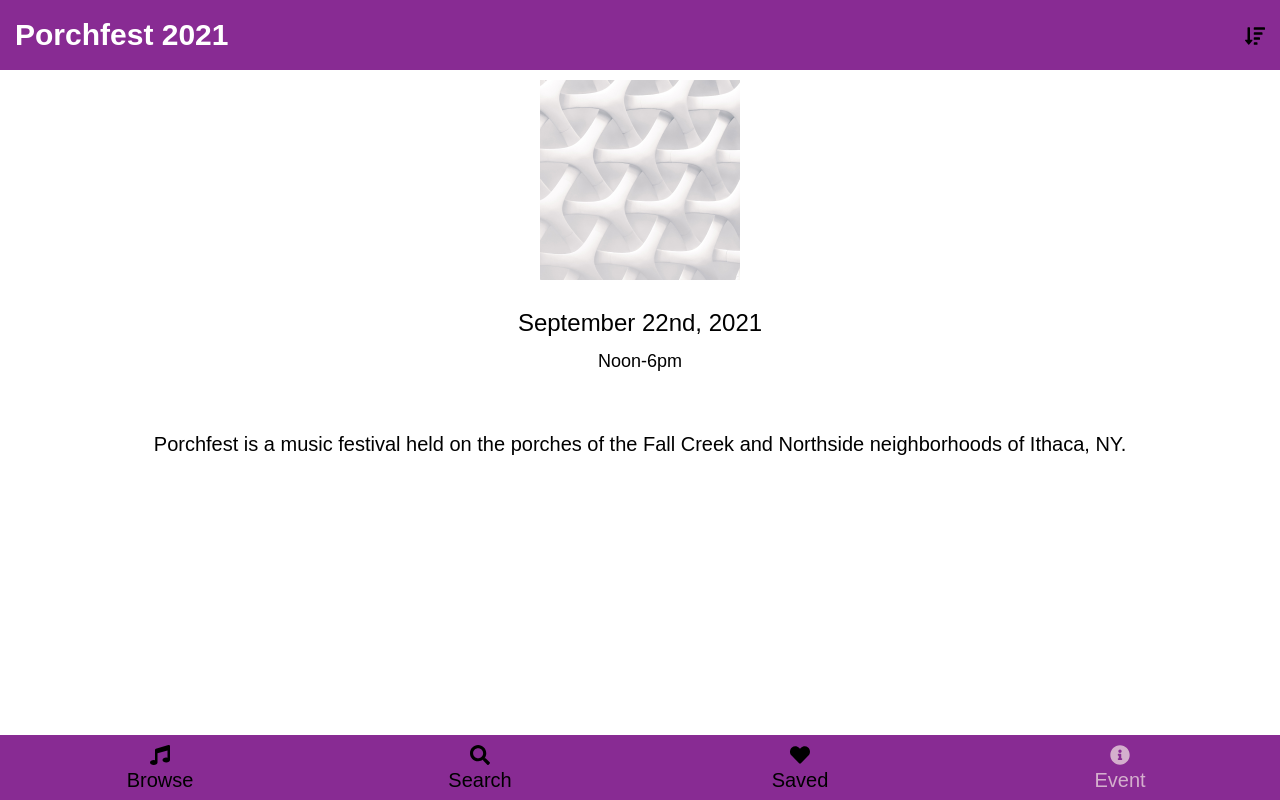
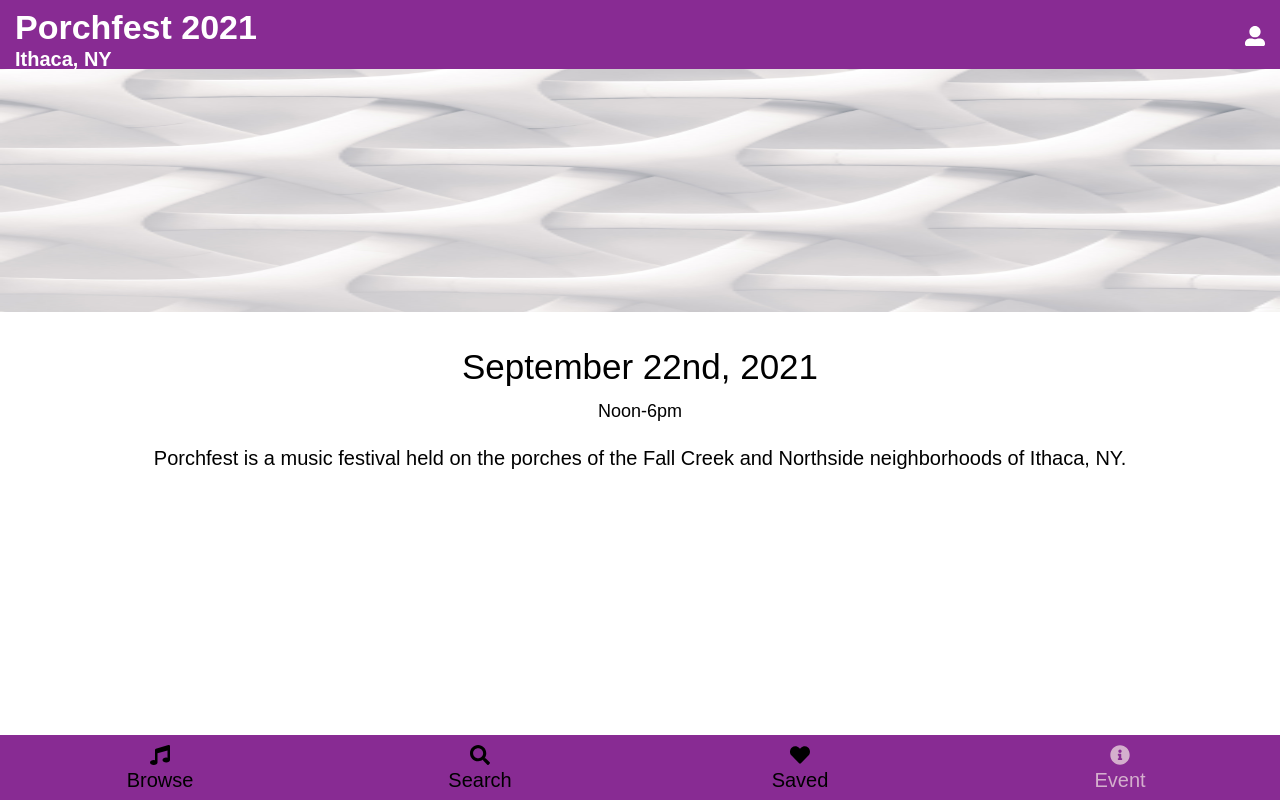
Before and after one commit to sedelstein4/porchfest-ui, a Next.js app: page /info in a window 1280 px wide. Built offline with nearby package versions, Linux system fonts and the light colour scheme.

Commit message:
event header, info styling

```diff
--- a/components/Browse/EventInfo/EventInfo.js
+++ /dev/null
@@ -1,23 +0,0 @@
-import React, { Component } from 'react'
-import * as Styles from './styles'
-
-export default function EventInfo(props) {
-    return (
-        <Styles.container>
-            <Styles.styledImg
-                src={props.imgPath}
-                alt={props.name}
-            />
-            <Styles.dateRow>
-                {props.dateStr}
-            </Styles.dateRow>
-            <Styles.timeRow>
-                {props.timeStr}
-            </Styles.timeRow>
-            <br/>
-            <Styles.desc>
-                {props.desc}
-            </Styles.desc>
-        </Styles.container>
-    )
-}
--- a/components/Browse/EventInfo/styles.js
+++ /dev/null
@@ -1,23 +0,0 @@
-import styled from "styled-components";
-
-export const container = styled.div`
-  text-align: center;
-  align-items: center;
-`
-
-export const styledImg = styled.img`
-    height:200px;
-    width: max-content;
-`
-export const dateRow = styled.p`
-    font-size: x-large;
-    margin-bottom: 0;
-`
-export const timeRow = styled.p`
-    font-size: large;
-    margin-top: 0.75em;
-`
-
-export const desc = styled.p`
-    font-weight: lighter;
-`
--- /dev/null
+++ b/components/Event/Info/EventHeader.js
@@ -0,0 +1,24 @@
+import React from 'react'
+import * as localStyles from './styles'
+import * as mainStyles from "../../Navigation/styles";
+import { FontAwesomeIcon } from '@fortawesome/react-fontawesome'
+import {faUserAlt} from "@fortawesome/free-solid-svg-icons";
+
+export default function EventHeader(props) {
+    return (
+        <mainStyles.TopContainer>
+            <div>
+                <localStyles.header>
+                    {props.title}
+                </localStyles.header>
+                <localStyles.city>
+                    {props.city}
+                </localStyles.city>
+            </div>
+            <mainStyles.IconBtn>
+                <FontAwesomeIcon icon={faUserAlt} />
+            </mainStyles.IconBtn>
+
+        </mainStyles.TopContainer>
+    )
+}
--- /dev/null
+++ b/components/Event/Info/EventInfo.js
@@ -0,0 +1,28 @@
+import React from 'react'
+import * as Styles from './styles'
+
+export default function EventInfo(props) {
+    return (
+        <Styles.infoContainer>
+            <Styles.imgDiv>
+                <img
+                    src={props.imgPath}
+                    alt={props.name}
+                    width="100%"
+                    height="100%"
+                />
+            </Styles.imgDiv>
+            <Styles.eventDiv>
+                <Styles.dateRow>
+                    {props.dateStr}
+                </Styles.dateRow>
+                <Styles.timeRow>
+                    {props.timeStr}
+                </Styles.timeRow>
+                <Styles.desc>
+                    {props.desc}
+                </Styles.desc>
+            </Styles.eventDiv>
+        </Styles.infoContainer>
+    )
+}
--- /dev/null
+++ b/components/Event/Info/styles.js
@@ -0,0 +1,48 @@
+import styled from "styled-components";
+
+export const infoContainer = styled.div`
+  text-align: center;
+  align-items: center;
+  margin-top: 62px;
+`
+export const imgDiv = styled.div`
+    height:250px;
+    img{
+    object-fit: fill;
+    }
+`
+export const eventDiv = styled.div`
+  margin-left: var(--margin);
+  margin-right: var(--margin);
+
+`
+export const dateRow = styled.p`
+    font-size: 1.75em;
+    margin-bottom: 0;
+`
+export const timeRow = styled.p`
+    font-size: large;
+    margin-top: 0.75em;
+    margin-bottom: 25px;
+`
+export const desc = styled.p`
+    font-weight: lighter;
+`
+
+export const header = styled.div`
+  flex: 1;
+  padding: 10px 0 0 15px;
+  color: var(--white);
+  font-size: 1.7em;
+  line-height: 1em;
+  display:inline-flex;
+  justify-content: left;
+  font-weight: bold;
+  white-space: nowrap;
+`
+
+export const city = styled(header)`
+  font-size: 1em;
+  display:block;
+  padding-top:5px;
+`
--- a/components/Navigation/styles.js
+++ b/components/Navigation/styles.js
@@ -38,6 +38,7 @@
   align-items: end;
   margin-right:15px;
   margin-top:7px;
+  color:white;
 `
 
 export const backToHome = styled.div`
@@ -58,9 +59,10 @@
    flex: 1;
   padding: 20px 15px;
   color: var(--white);
-  font-size: 1.5em;
+  font-size: 1.7em;
   line-height: 1em;
   display:inline-flex;
   justify-content: left;
   font-weight: bold;
+  white-space: nowrap;
   `
--- a/pages/info.js
+++ b/pages/info.js
@@ -1,6 +1,6 @@
 import Head from "next/head";
-import Header from "../components/Navigation/Header";
-import EventInfo from "../components/Browse/EventInfo/EventInfo";
+import EventInfo from "../components/Event/Info/EventInfo";
+import EventHeader from "../components/Event/Info/EventHeader";
 
 export default function Info(data) {
     console.log(data)
@@ -9,8 +9,11 @@
     //need to change header or make new component to allow subheader (city name), also repurpose later for artist pages
         //and also changing the icon
     return (
-        <div className="content">
-            <Header title={nameFromBackend}/>
+        <div>
+            <EventHeader
+                title={nameFromBackend}
+                city={"Ithaca, NY"}
+            />
             <Head>
                 <title>{nameFromBackend}</title>
                 <link rel="icon" href="/favicon.ico" />
```
